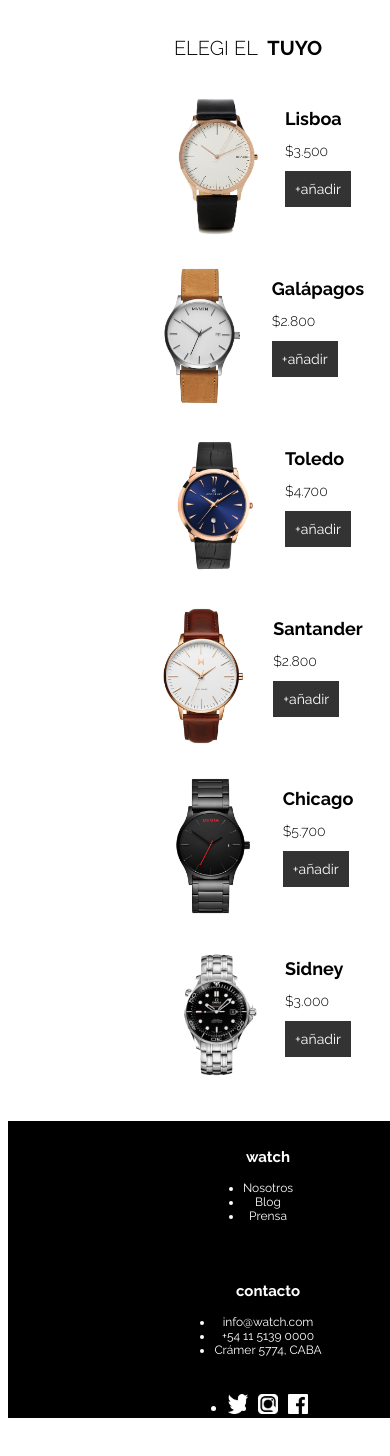
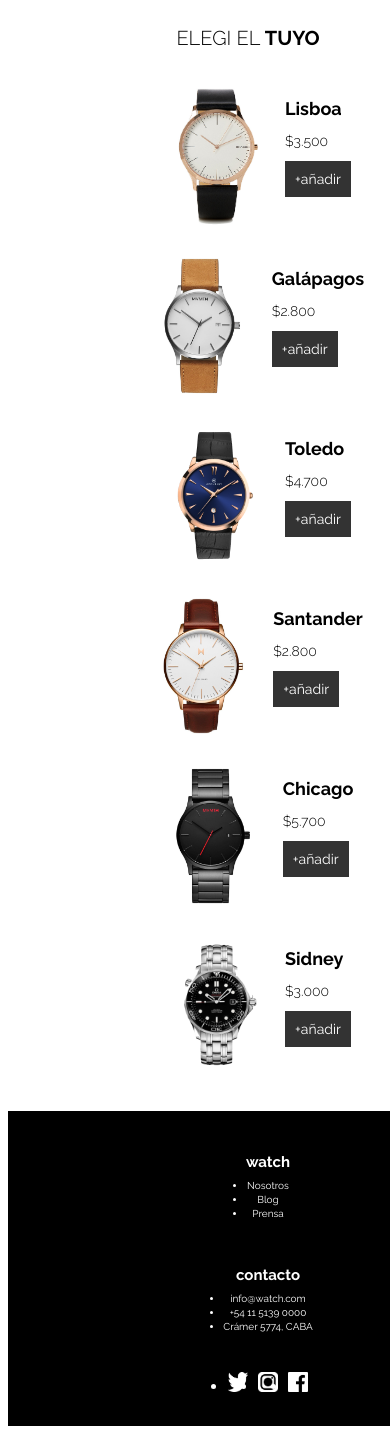
Before and after one commit to HarrySanti/dh, a PHP site: page /home.html in a window 390 px wide; the page is wider, and only the part inside the window is pictured. Shown: the part 835-2291 px from the top of that part. Before the commit the page ends 2253 px from the top of that part, so only its background shows below. Run offline with PHP 8.4, Linux system fonts and the light colour scheme; some libraries are stand-ins or nearby versions.

Commit message:
Update mobile.css

```diff
--- a/css/mobile.css
+++ b/css/mobile.css
@@ -4,19 +4,6 @@ body {
 
 a {
 	text-decoration: none;
-}
-
-h1 {
-	font-size: 20px;
-}
-
-h2 {
-	font-size: 16px;
-}
-
-h3 {
-	font-size: 15px;
-	font-weight: bold
 }
 
 .registro:hover{
@@ -27,6 +14,11 @@ h3 {
 .ingresar:hover{
 	text-decoration: underline;
 	color: white;
+}
+
+.nave:hover{
+	text-decoration: underline;
+	color: black;
 }
 
 .contenedor {
@@ -110,7 +102,7 @@ nav ul li a {
 	justify-content: center;
 	font-size: 15px;
 	font-weight: 300;
-	border: 1px solid #666768;
+	/*border: 1px solid #666768;*/
 }
 
 nav ul li:hover {
@@ -180,7 +172,6 @@ nav ul li:hover {
 
 .elegi strong {
 	font-weight: 700;
-	margin-left: 5px;
 }
 
 /*carta*/
@@ -234,28 +225,52 @@ footer .watch {
 	justify-content: center;
 	font-size: 12px;
 	text-align: center;
-	margin-top: 20px;
+
 }
 
-footer .watch .uno{
+.watch ul h3 {
+	font-weight: 700;
+	margin-bottom: 9px;
+	font-size: 15px;
+	margin-top: 30px;
+}
+
+.watch ul li {
+	font-size: 10px;
+	margin-bottom: 3px;
+}
+
+/* footer .watch .uno{
 	font-weight: 700;
 	margin-bottom: 9px;
 	font-size: 12px;
-}
+} */
 
 footer .contacto {
 	display: flex;
 	justify-content: center;
 	font-size: 12px;
 	text-align: center;
-	margin-top: 20px;
+	margin-top: 10px;
 }
 
-footer .contacto .uno{
+.contacto ul h3 {
+	font-weight: 700;
+	margin-bottom: 9px;
+	font-size: 15px;
+	margin-top: 10px;
+}
+
+.contacto ul li {
+	font-size: 10px;
+	margin-bottom: 3px;
+}
+
+/* footer .contacto .uno{
 	font-weight: 700;
 	margin-bottom: 9px;
 	font-size: 12px;
-}
+}*/
 
 footer .social {
 	display: flex;
@@ -266,6 +281,7 @@ footer .social {
 
 footer .social li {
 	margin-left: 10px;
+	margin-bottom: 30px;
 }
 
 footer .social img{
```
